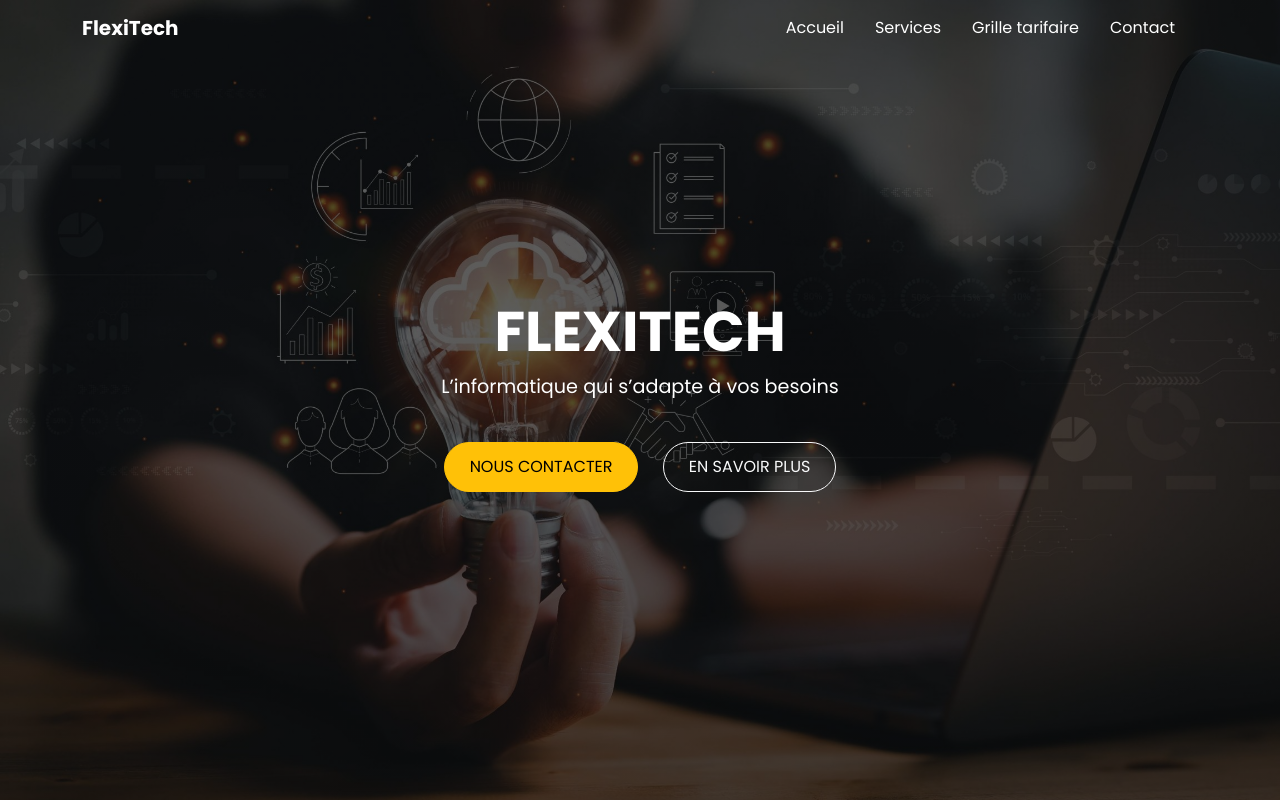
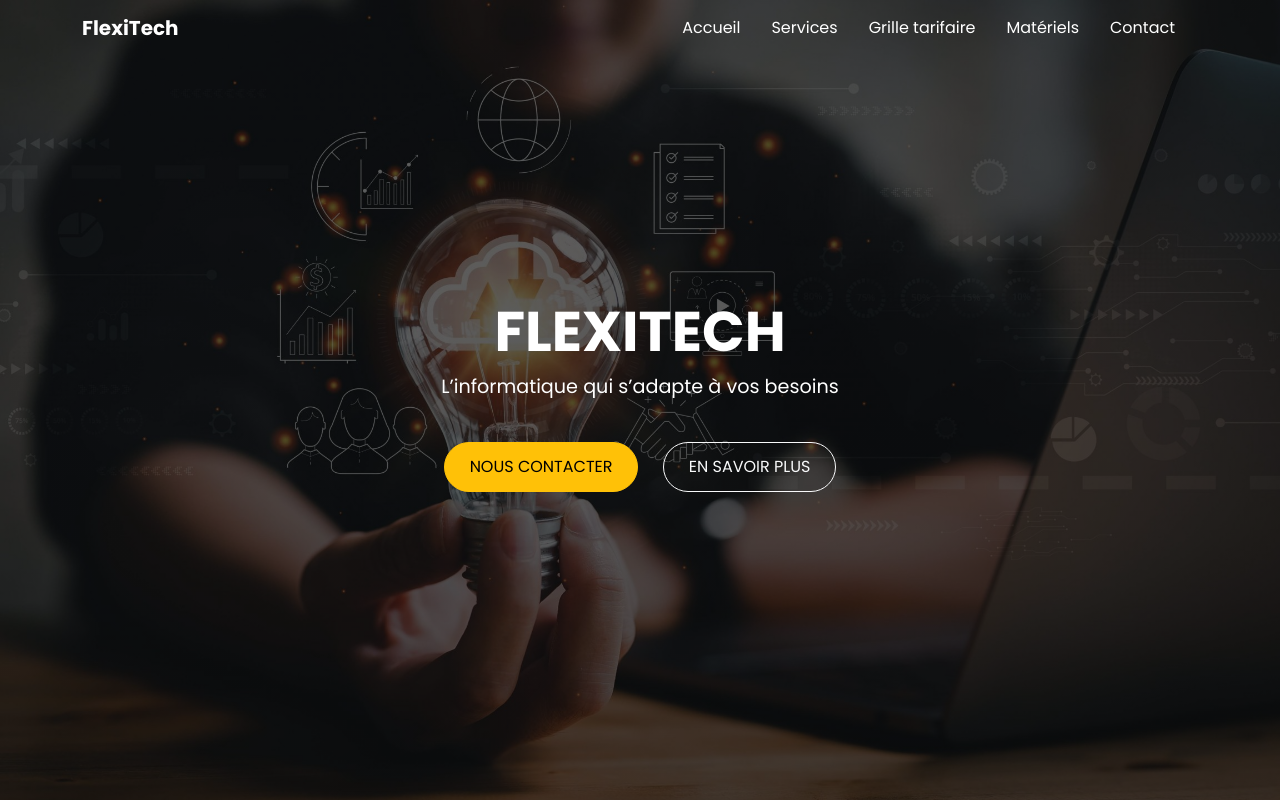
Before and after one commit to Wiso202/flexitech, a plain HTML site: page service.html in a window 1280 px wide. Shown: the top 800 px of the page. Drawn offline with nearby package versions, Linux system fonts and the light colour scheme.

Commit message:
service.html

```diff
--- a/service.html
+++ b/service.html
@@ -301,6 +301,9 @@
           </li>
           <li class="nav-item">
             <a class="nav-link" href="tarifs.html">Grille tarifaire</a>
+          </li>
+          <li class="nav-item">
+            <a class="nav-link active" href="materiels.html">Matériels</a>
           </li>
           <li class="nav-item">
             <a class="nav-link" href="contact.html">Contact</a>
```
